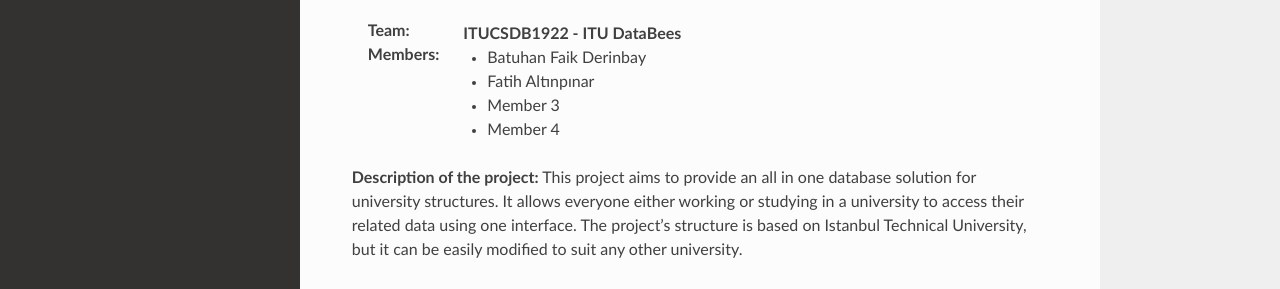
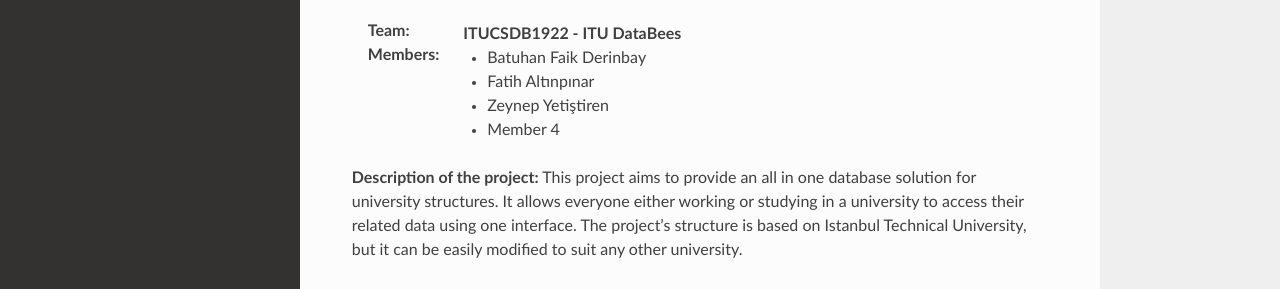
Before and after one commit to batuhanfaik/itu-cmpe, a Sphinx documentation site: the page built from docs/source/index.rst, in a window 1280 px wide. Shown: the part 349-638 px from the top of the page. Built offline with Sphinx 7.4.7 and the Read the Docs theme 2.0.0, drawn with Linux system fonts in a browser that asks for light colours.

Commit message:
added name

```diff
--- a/docs/source/index.rst
+++ b/docs/source/index.rst
@@ -11,7 +11,7 @@
 
    * Batuhan Faik Derinbay
    * Fatih Altınpınar
-   * Member 3
+   * Zeynep Yetiştiren
    * Member 4
 
 **Description of the project:**
```
